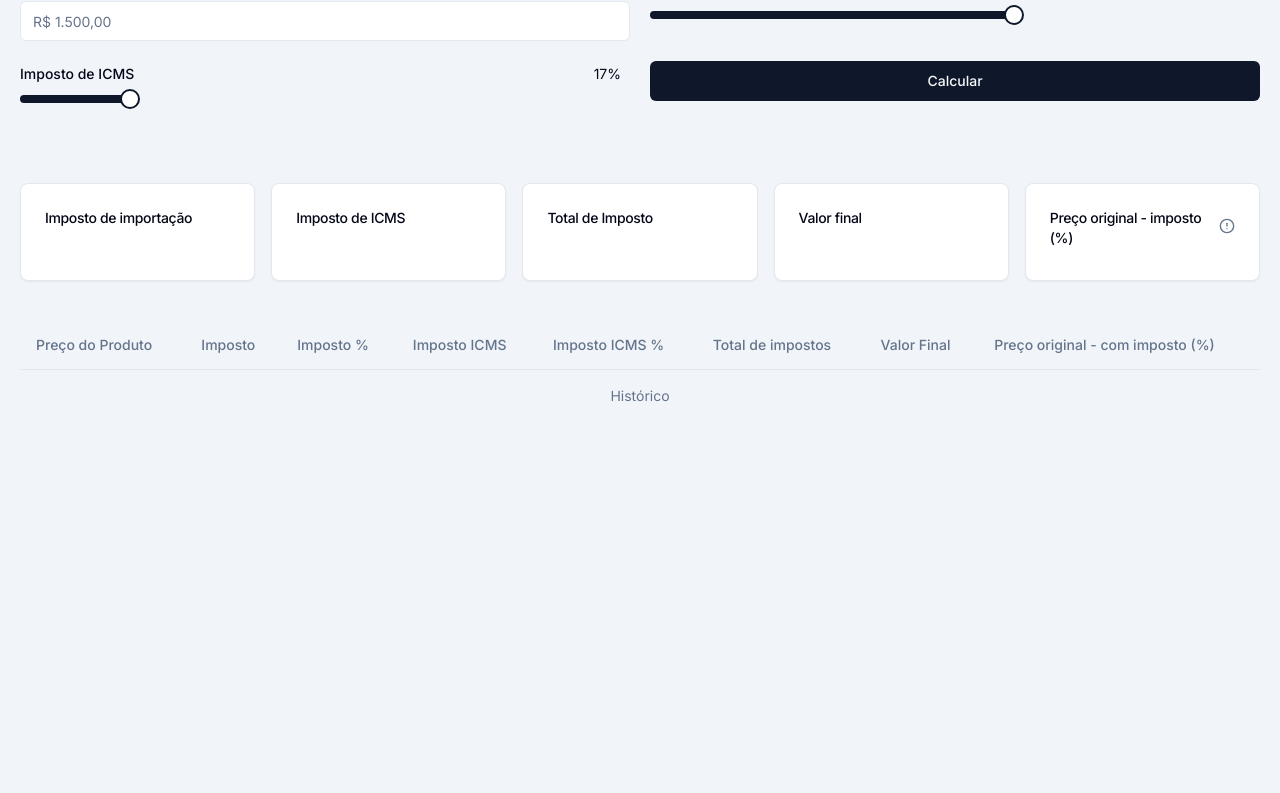
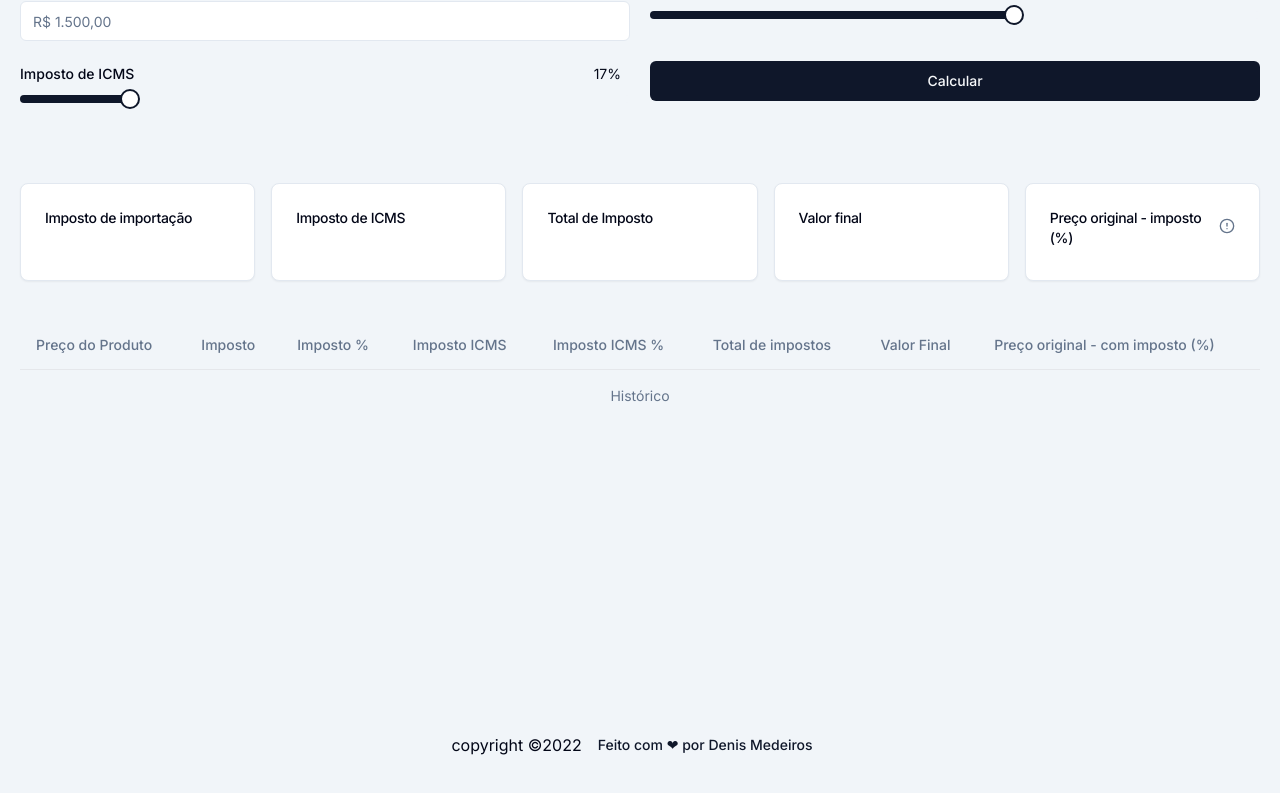
Before and after one commit to DenisMedeirosSDK/calc-juros-compostos, a Next.js app: page /importacao in a window 1280 px wide. Shown: the part 195-988 px from the top of the page. Before the commit the page ends 880 px from the top, so only its background shows below. Built offline with nearby package versions, Linux system fonts and the light colour scheme.

Commit message:
feat: add footer

```diff
--- a/app/layout.tsx
+++ b/app/layout.tsx
@@ -1,3 +1,4 @@
+import { Footer } from '@/components/footer'
 import { Header } from '@/components/header'
 import type { Metadata } from 'next'
 import { Inter } from 'next/font/google'
@@ -31,6 +32,7 @@ export default function RootLayout({
       >
         <Header />
         {children}
+        <Footer />
       </body>
     </html>
   )
--- /dev/null
+++ b/components/footer.tsx
@@ -0,0 +1,15 @@
+import Link from 'next/link'
+import { Button } from './ui/button'
+
+export function Footer() {
+  return (
+    <footer className="flex flex-col md:flex-row w-full mx-auto my-10 justify-center items-center">
+      <p>copyright ©{new Date().getFullYear()}</p>
+      <Button variant="link" asChild>
+        <Link href="https://denis-medeiros.vercel.app/" target="_blank">
+          Feito com ❤ por Denis Medeiros
+        </Link>
+      </Button>
+    </footer>
+  )
+}
```
